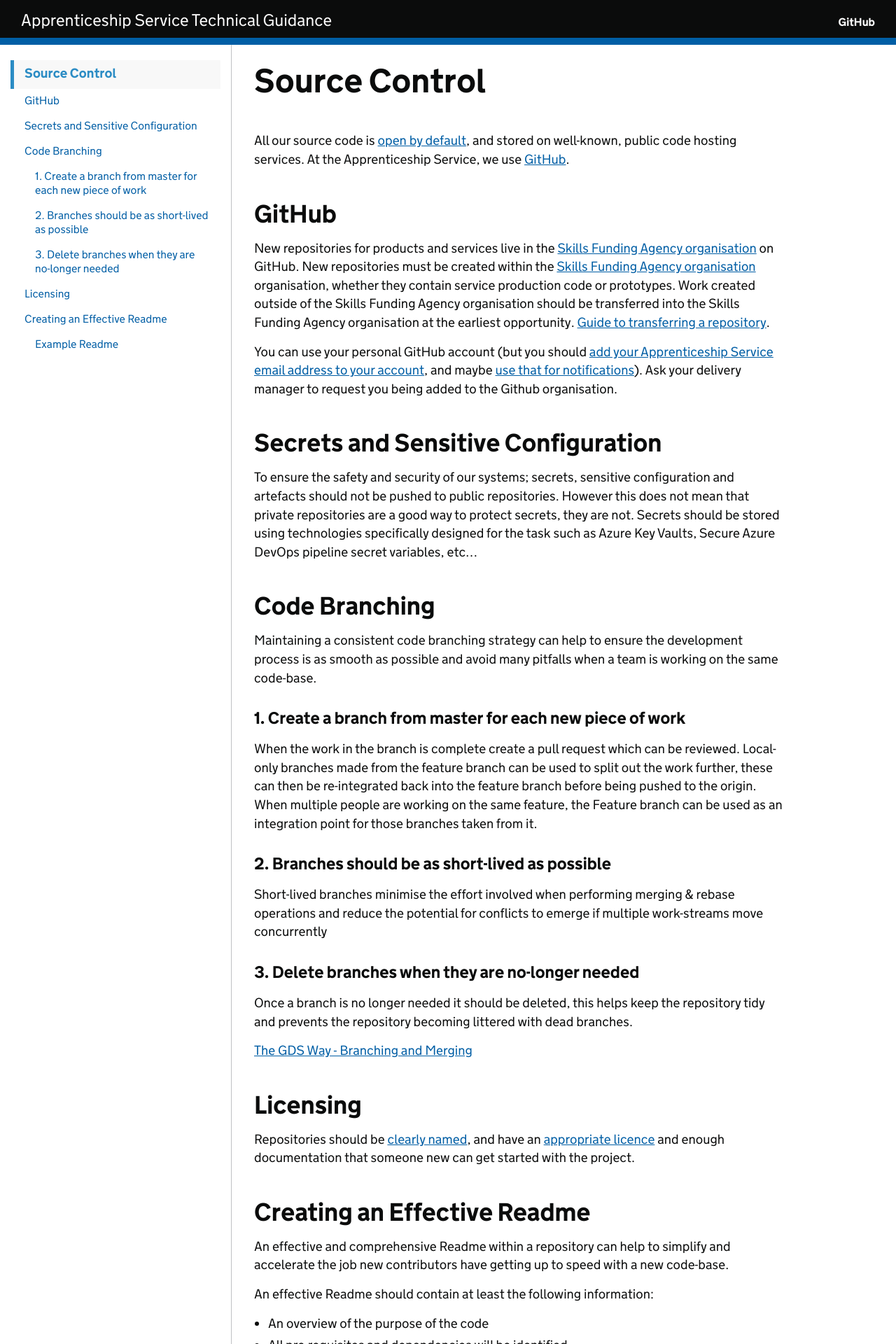
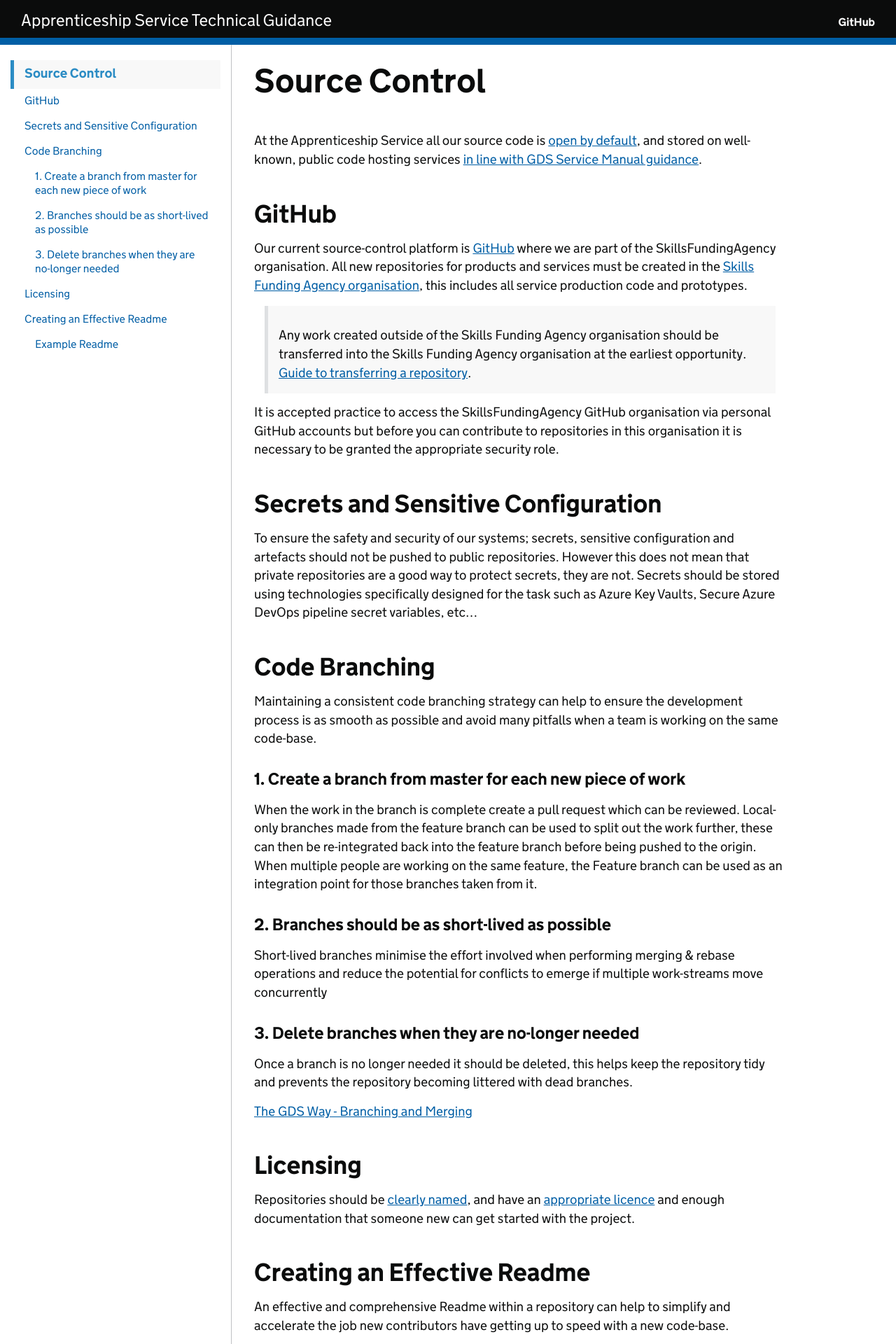
Before and after one commit to SkillsFundingAgency/das-technical-guidance, a Jekyll site: the page built from standards/source-control.md, in a window 1280 px wide. Shown: the top 1920 px of the page at 70% size. Built offline with Jekyll 4.4.1, drawn with Linux system fonts in a browser that asks for light colours.

Commit message:
Changes in text & layout

```diff
--- a/standards/source-control.md
+++ b/standards/source-control.md
@@ -5,19 +5,15 @@ title:  "Source Control"
 
 # Source Control
 
-All our source code is [open by default](https://www.gov.uk/service-manual/technology/making-source-code-open-and-reusable), and stored on well-known,
-public code hosting services. At the Apprenticeship Service, we use [GitHub](https://www.gov.uk/service-manual/technology/maintaining-version-control-in-coding).
+At the Apprenticeship Service all our source code is [open by default](https://www.gov.uk/service-manual/technology/making-source-code-open-and-reusable), and stored on well-known, public code hosting services [in line with GDS Service Manual guidance](https://www.gov.uk/service-manual/technology/making-source-code-open-and-reusable).
 
 ## GitHub
 
-New repositories for products and services live in the
-[Skills Funding Agency organisation](https://github.com/SkillsFundingAgency)
-on GitHub. New repositories must be created within the [Skills Funding Agency organisation](https://github.com/SkillsFundingAgency) organisation, whether they contain service production code or prototypes. Work created outside of the Skills Funding Agency organisation should be transferred into the Skills Funding Agency organisation at the earliest opportunity. [Guide to transferring a repository](https://help.github.com/en/articles/transferring-a-repository).
+Our current source-control platform is [GitHub](https://github.com/SkillsFundingAgency/) where we are part of the SkillsFundingAgency organisation. All new repositories for products and services must be created in the [Skills Funding Agency organisation](https://github.com/SkillsFundingAgency), this includes all service production code and prototypes.
 
-You can use your personal GitHub account (but you should [add your Apprenticeship Service
-email address to your account](https://help.github.com/articles/adding-an-email-address-to-your-github-account/),
-and maybe [use that for notifications](https://help.github.com/articles/managing-notification-emails-for-organizations/)).
-Ask your delivery manager to request you being added to the Github organisation.
+> Any work created outside of the Skills Funding Agency organisation should be transferred into the Skills Funding Agency organisation at the earliest opportunity. [Guide to transferring a repository](https://help.github.com/en/articles/transferring-a-repository).
+
+It is accepted practice to access the SkillsFundingAgency GitHub organisation via personal GitHub accounts but before you can contribute to repositories in this organisation it is necessary to be granted the appropriate security role.
 
 ## Secrets and Sensitive Configuration
 
```
